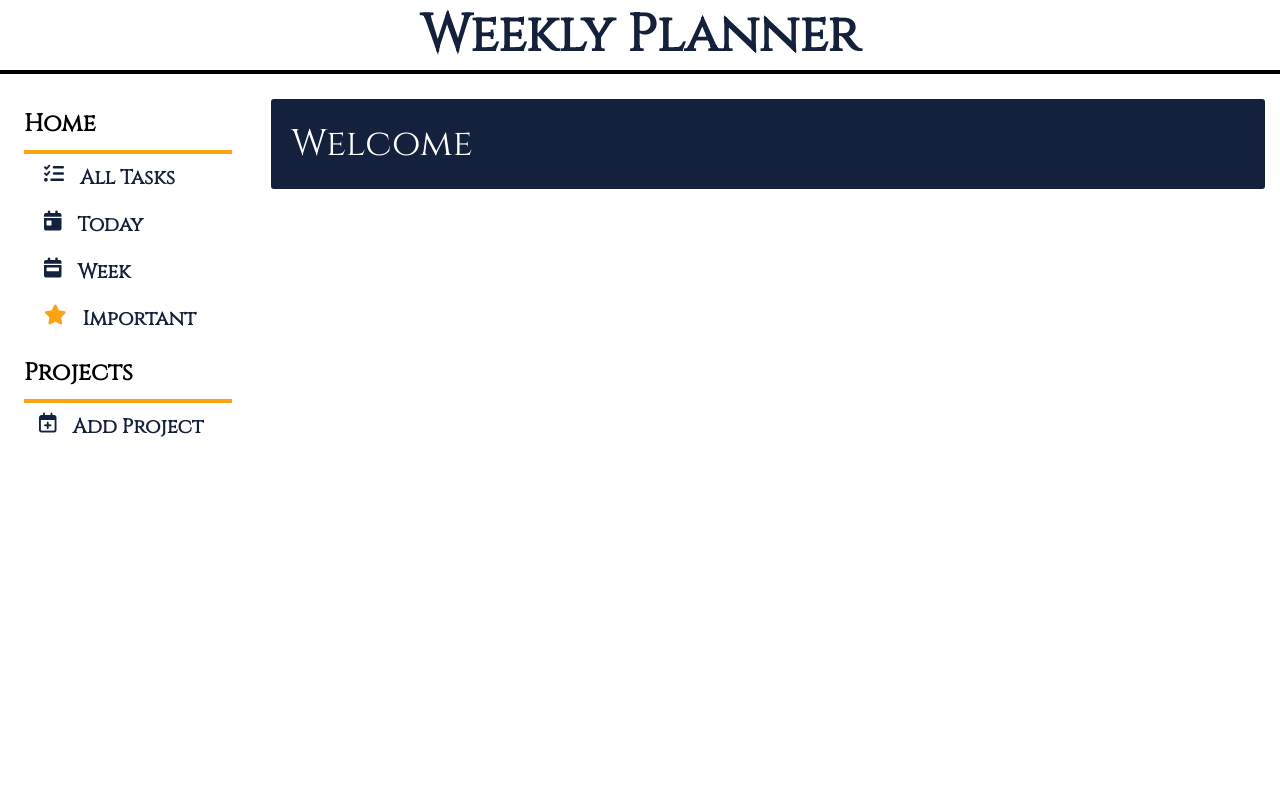
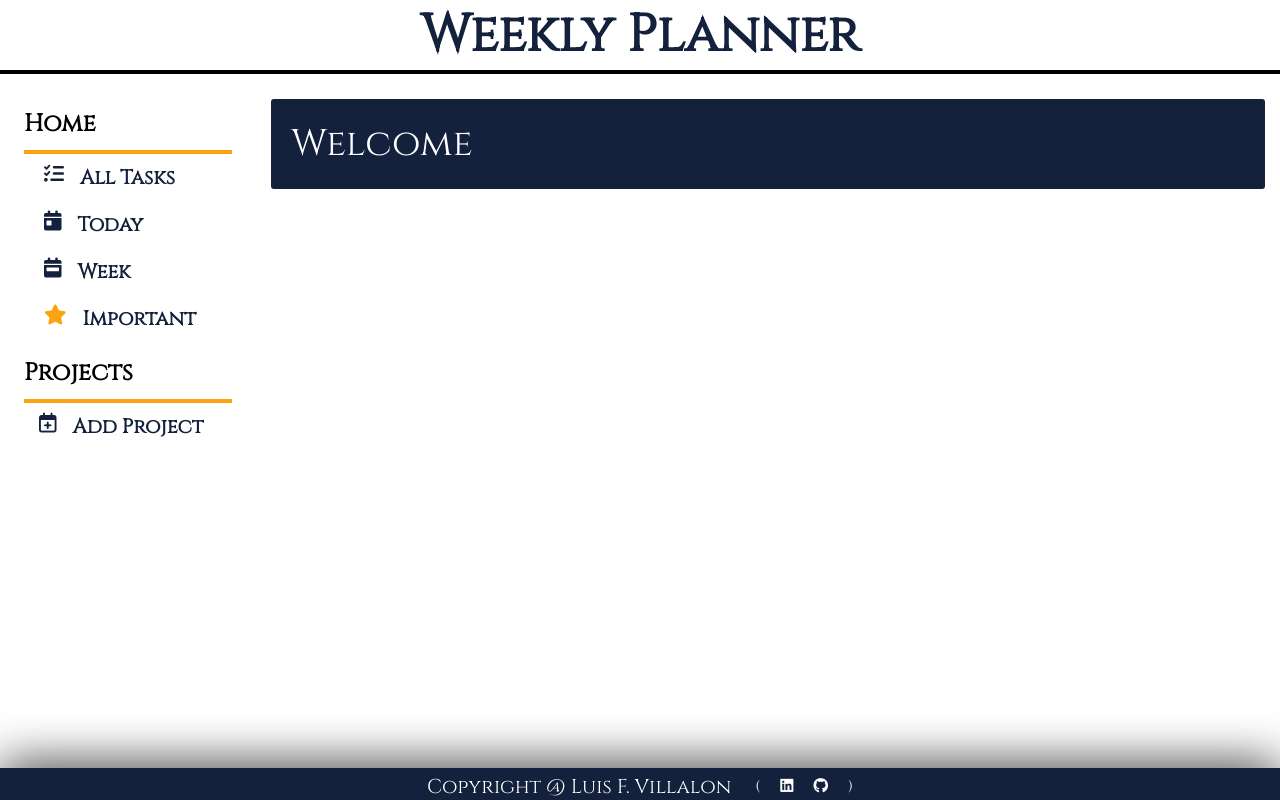
Before and after one commit to LuisFernandoVillalon/TodoList-TOD, a plain HTML site: page index.html in a window 1280 px wide. Drawn offline with Linux system fonts and the light colour scheme.

Commit message:
added a footer

```diff
--- a/index.html
+++ b/index.html
@@ -63,7 +63,13 @@
             </form>
             <div style="display:flex;justify-content:center;"><div id="task-btn" class="task-btn"></div></div>
         </div>
-
+        <div class="last-flex">
+            <div> Copyright @ Luis F. Villalon</div>
+            <div class="icon-container">
+                (<a rel="noopener noreferrer" target="_blank" href="https://www.linkedin.com/in/luis-villalon/"><i class="fa-brands fa-linkedin"></i></a>
+                <a id="profile-link" rel="noopener noreferrer" target="_blank" href="https://github.com/LuisFernandoVillalon"><i class="fa-brands fa-github"></i></a>)
+            </div>
+        </div>
     </div>
     <script defer src="main.js"></script>
 </body>
--- a/style.css
+++ b/style.css
@@ -61,6 +61,33 @@ header {
 .content-container {
     grid-column: 2 / 4;
     padding: 15px;
+}
+
+.last-flex {
+    background-color: var(--blue);
+    color: var(--white);
+    display: flex;
+    justify-content: center;
+    align-items: center;
+    width: 100%;
+    box-shadow: 0 0 50px var(--black);
+    position: fixed;
+    bottom: 0px;
+    font-size: 20px;
+    padding-top: 5px;
+}
+.icon-container {
+    display: flex;
+    color: var(--white);
+    padding-left: 24px;
+    justify-content: center;
+    align-items: center;
+    font-size: 15px;
+    gap: 20px;
+}
+a, a:visited, a:hover, a:active {
+    text-decoration: none;
+    color: inherit;
 }
 
 .prjForm, .taskForm {
@@ -288,3 +315,36 @@ header {
     border: 3px solid var(--blue);
     border-radius: 20px;
 }
+
+.fa-linkedin:hover, .fa-r:hover {
+    text-shadow: none;
+    cursor: pointer;
+    animation-name: counterspin;
+    animation-duration: 2s;
+  animation-iteration-count: infinite;
+  animation-timing-function: linear;
+}
+.fa-github:hover, .fa-instagram:hover {
+    text-shadow: none;
+    cursor: pointer;
+    animation-name: spin;
+    animation-duration: 2s;
+  animation-iteration-count: infinite;
+  animation-timing-function: linear;
+}
+@keyframes spin {
+    0% {
+      transform: rotate(0deg);
+    }
+    100% {
+      transform: rotate(360deg);
+    }
+ }
+ @keyframes counterspin {
+    0% {
+      transform: rotate(360deg);
+    }
+    100% {
+      transform: rotate(0deg);
+    }
+ }
```
Also changed, not shown: main.js.
